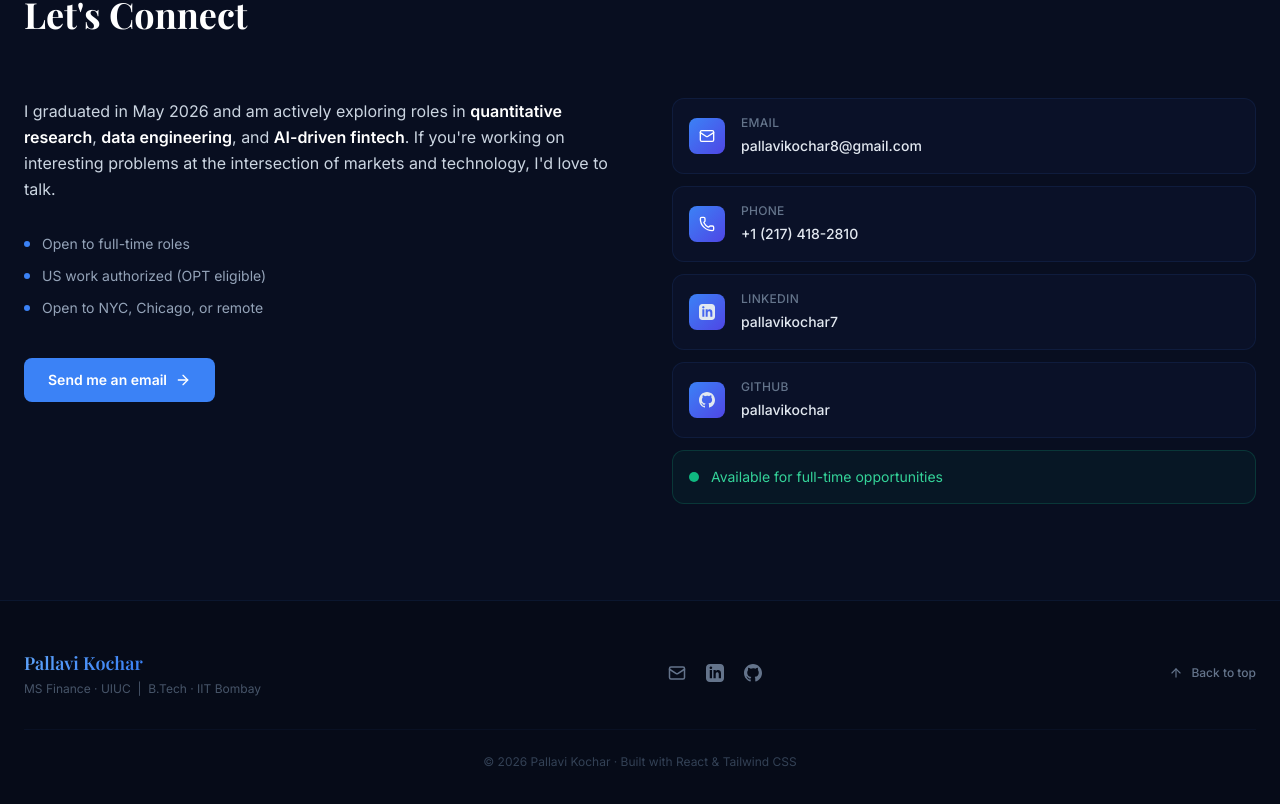
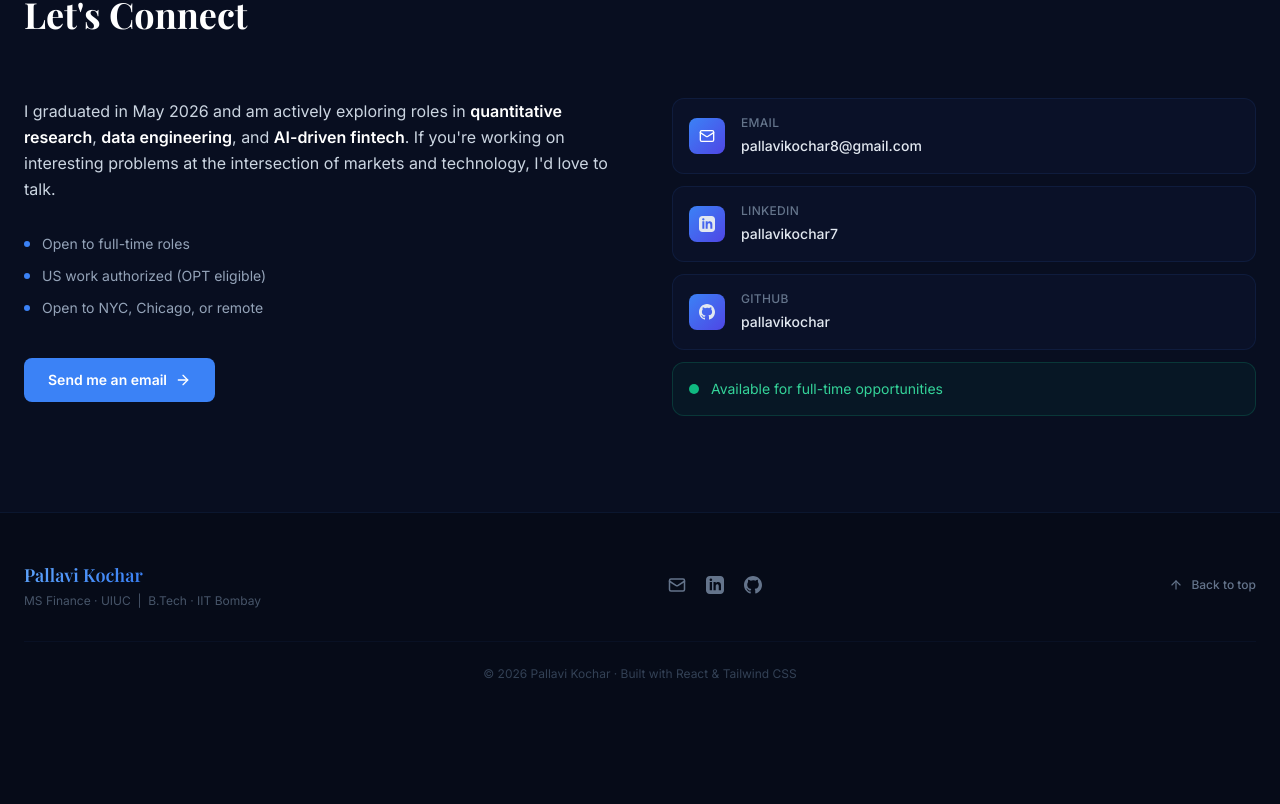
Before and after one commit to pallavikochar/my_portfolio, a React (Vite) app: page / in a window 1280 px wide. Shown: the part 7741-8545 px from the top of the page. After the commit the page ends 8471 px from the top, so only its background shows below. Built offline with nearby package versions, Linux system fonts and the light colour scheme.

Commit message:
Remove phone number from public contact section

```diff
--- a/src/components/Contact.jsx
+++ b/src/components/Contact.jsx
@@ -1,7 +1,7 @@
 import { useRef, useState } from 'react'
 import { motion, useInView } from 'framer-motion'
 import SectionWrapper, { SectionHeader } from './SectionWrapper'
-import { Mail, Phone, ArrowRight, Copy, Check } from 'lucide-react'
+import { Mail, ArrowRight, Copy, Check } from 'lucide-react'
 
 function IconGithub({ size = 18 }) {
   return (
@@ -27,13 +27,7 @@ const CONTACT_ITEMS = [
     href: 'mailto:pallavikochar8@gmail.com',
     copyable: true,
   },
-  {
-    icon: Phone,
-    label: 'Phone',
-    value: '+1 (217) 418-2810',
-    href: 'tel:+12174182810',
-    copyable: true,
-  },
+
   {
     icon: IconLinkedin,
     label: 'LinkedIn',
```
